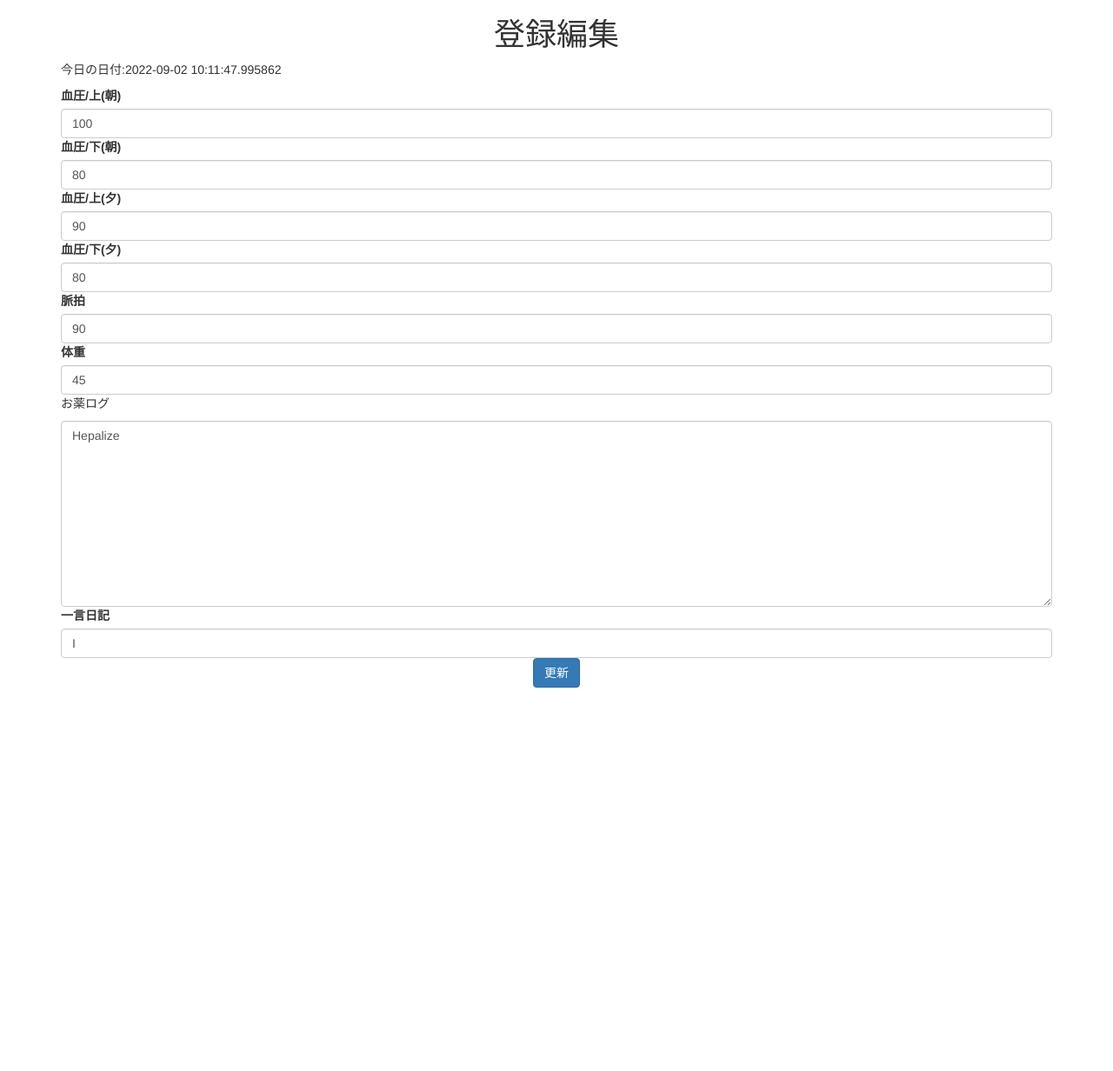
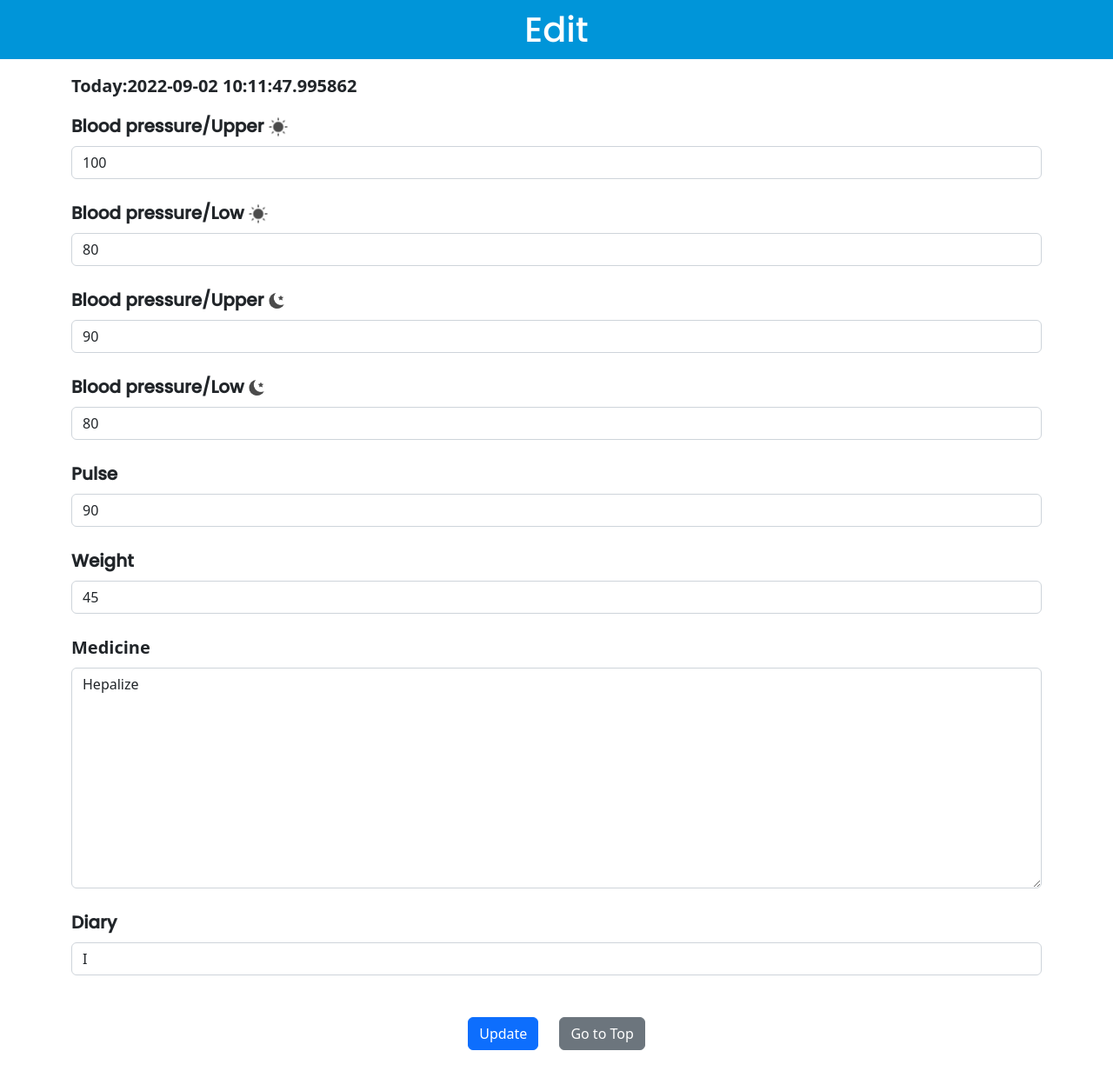
Before and after one commit to kugaitomomi/healthcare-app, a Flask app: page /2/update in a window 1280 px wide. Shown: the whole page at 87% size. Before the commit the page ends 791 px from the top, so only its background shows below. Run offline with Flask 2, Linux system fonts and the light colour scheme; a user stored in the database is signed in; data comes from the database, SQL or seed files in the repository; both versions use the stored data as it was after the commit; some libraries are stand-ins or nearby versions.

Commit message:
refactor: images

```diff
--- a/app.py
+++ b/app.py
@@ -1,14 +1,13 @@
 from flask import Flask, make_response
-from flask import render_template, request, redirect
+from flask import render_template, request, redirect, Blueprint
 from flask_sqlalchemy import SQLAlchemy
 from flask_login import UserMixin, LoginManager, login_user, logout_user, login_required
-from flask_bootstrap import Bootstrap
-
 from werkzeug.security import generate_password_hash, check_password_hash
 import os
 from datetime import datetime
 import pytz
 import pandas as pd
+import matplotlib.pyplot as plt
 import csv
 from io import StringIO
 
@@ -19,9 +18,12 @@ app.config['SQLALCHEMY_DATABASE_URI'] = 'sqlite:///health.db'
 app.config['SQLALCHEMY_TRACK_MODIFICATIONS'] = False
 app.config['SECRET_KEY'] = os.urandom(24)
 db = SQLAlchemy(app)
-bootstrap = Bootstrap(app)
+image = Blueprint("image", __name__, static_url_path='/images',
+                  static_folder='./static/images')
+app.register_blueprint(image)
 
-df = pd.read_csv('demo.csv')
+
+df = pd.read_csv('healthlog.csv')
 header = df.columns
 record = df.values.tolist()
 
@@ -157,9 +159,9 @@ def delete(id):
     return redirect('/')
 
 
-@app.route('/demo')
-def demo():
-    return render_template('demo.html', header=header, record=record)
+@app.route('/graph')
+def graph():
+    return render_template('graph.html', header=header, record=record)
 
 
 @app.route('/quickbooks/<obj>')
--- /dev/null
+++ b/healthlog.csv
@@ -0,0 +1,2 @@
+"id","upper_morning","low_morning","upper_evening","low_evening","pulse","weight","medicine","diarycreated_at"
+"1","100","80","120","100","100","45","Hepalize","I was fine","2022-09-02 08:30:54.636393"
--- a/static/style.css
+++ b/static/styles/style.css
@@ -1,3 +1,34 @@
+@import url('https://fonts.googleapis.com/css2?family=Poppins:wght@300;400;500&display=swap');
+@font-face {
+  font-family: 'FontAwesome';
+  src: url('../font/fontawesome-webfont.eot');
+}
+.title, label, .d-md-flex dl dt {
+  font-family: 'Poppins', sans-serif;
+}
+
+.title {
+  background: #0095d9;
+  color: #fff;
+  padding: 10px 0;
+}
+
+.topBtn {
+  margin: 0;
+}
+
+.topBtn.ma0 {
+  margin: 0;
+}
+
+.img01 {
+  width: 22px;
+}
+
+.img02 {
+  width: 18px;
+}
+
 table {
   margin-top: 1em;
   margin-left: auto;
--- a/templates/base.html
+++ b/templates/base.html
@@ -1,16 +1,26 @@
 <!DOCTYPE html>
 <html lang="en">
-
 <head>
-  <meta charset="UTF-8">
+  <!-- <meta charset="UTF-8"> -->
+  <meta http-equiv="Content-Type" content="text/html;charset=UTF-8">
   <meta http-equiv="X-UA-Compatible" content="IE=edge">
   <meta name="viewport" content="width=device-width, initial-scale=1.0">
-  <title>Document</title>
+  <link rel="preconnect" href="https://fonts.googleapis.com">
+  <link rel="preconnect" href="https://fonts.gstatic.com" crossorigin>
+  <link href="https://fonts.googleapis.com/css2?family=Poppins:wght@300;400;500&display=swap" rel="stylesheet">
+  <!-- CSS only -->
+  <link href="https://cdn.jsdelivr.net/npm/bootstrap@5.2.0/dist/css/bootstrap.min.css" rel="stylesheet"
+    integrity="sha384-gH2yIJqKdNHPEq0n4Mqa/HGKIhSkIHeL5AyhkYV8i59U5AR6csBvApHHNl/vI1Bx" crossorigin="anonymous">
+<link rel="stylesheet" href="{{ url_for('.static', filename='styles/style.css') }}">
+  <title>Simple Health</title>
 </head>
 
 <body>
   {% block content %}
   {% endblock %}
+  <!-- JavaScript Bundle with Popper -->
+  <script src="https://cdn.jsdelivr.net/npm/bootstrap@5.2.0/dist/js/bootstrap.bundle.min.js"
+    integrity="sha384-A3rJD856KowSb7dwlZdYEkO39Gagi7vIsF0jrRAoQmDKKtQBHUuLZ9AsSv4jD4Xa" crossorigin="anonymous"></script>
 </body>
 
 </html>
--- a/templates/update.html
+++ b/templates/update.html
@@ -1,44 +1,45 @@
 <!-- base.htmlを読み込む。 -->
-{% extends "bootstrap/base.html" %}
+{% extends "base.html" %}
 {% block content %}
-<h1 class="text-center mb-3">登録編集</h1>
+<h1 class="text-center mb-3 title">Edit</h1>
 <div class="container pb-4">
-  <p class="w-25 fw-bold fs-5">今日の日付:{{ post.created_at }}</p>
+  <p class="fw-bold fs-5">Today:{{ post.created_at }}</p>
 <form method="POST">
   <div class="mb-4">
-    <label class="form-label fw-bold fs-5" for="upper_morning">血圧/上(朝)</label>
+    <label class="form-label fw-bold fs-5" for="upper_morning">Blood pressure/Upper <img src="{{ url_for('image.static', filename='icon01.png') }}" class="img01"  alt="Morning"></label>
     <input class="form-control" type="number" name="upper_morning" value={{ post.upper_morning }} id="upper_morning">
   </div>
   <div class="mb-4">
-    <label class="form-label fw-bold fs-5" for="low_morning">血圧/下(朝)</label>
+    <label class="form-label fw-bold fs-5" for="low_morning">Blood pressure/Low <img src="{{ url_for('image.static', filename='icon01.png') }}" class="img01"  alt="Morning"></label>
     <input class="form-control" type="number" name="low_morning" value={{ post.low_morning }} id="low_morning">
   </div>
   <div class="mb-4">
-    <label class="form-label fw-bold fs-5" for="upper_evening">血圧/上(夕)</label>
+    <label class="form-label fw-bold fs-5" for="upper_evening">Blood pressure/Upper <img src="{{ url_for('image.static', filename='icon02.png') }}" class="img02"  alt="Evening"></label>
     <input class="form-control" type="number" name="upper_evening" value={{ post.upper_evening }} id="upper_evening">
   </div>
   <div class="mb-4">
-    <label class="form-label fw-bold fs-5" for="low_evening">血圧/下(夕)</label>
+    <label class="form-label fw-bold fs-5" for="low_evening">Blood pressure/Low <img src="{{ url_for('image.static', filename='icon02.png') }}" class="img02"  alt="Evening"></label>
     <input class="form-control" type="number" name="low_evening" value={{ post.low_evening }} id="low_evening">
   </div>
   <div class="mb-4">
-  <label class="form-label fw-bold fs-5" for="pulse">脈拍</label>
+  <label class="form-label fw-bold fs-5" for="pulse">Pulse</label>
   <input class="form-control" type="number" name="pulse" value={{ post.pulse }} id="pulse">
   </div>
   <div class="mb-4">
-    <label class="form-label fw-bold fs-5" class="w-75" for="weight">体重</label>
+    <label class="form-label fw-bold fs-5" class="w-75" for="weight">Weight</label>
     <input class="form-control" ype="number" name="weight" value={{ post.weight }} id="weight">
   </div>
   <div class="mb-4">
-    <p class="form-label fw-bold fs-5">お薬ログ</p>
+    <p class="form-label fw-bold fs-5">Medicine</p>
     <textarea class="form-control" name="medicine" id="medicine" cols="30" rows="10">{{ post.medicine }} </textarea>
   </div>
   <div class="mb-5">
-    <label class="form-label fw-bold fs-5" for="diary">一言日記</label>
+    <label class="form-label fw-bold fs-5" for="diary">Diary</label>
     <input class="form-control" type="text" name="diary" value={{ post.diary }} id="diary">
   </div>
-  <div class="text-center">
-    <input type="submit" class="btn btn-primary" value="更新">
+  <div class="d-flex justify-content-center">
+    <input type="submit" class="btn btn-primary me-4" value="Update">
+    <p class="topBtn ma0"><a href="/" class="btn btn-secondary">Go to Top</a></p>
   </div>
 </form>
 </div>
```
Also changed, not shown: templates/create.html (+13 -14 lines), templates/graph.html (renamed from templates/demo.html, +6 -1 lines), templates/index.html (+9 -9 lines), templates/login.html (+5 -5 lines), templates/signup.html (+9 -9 lines), health.db, static/images/icon01.png (added), static/images/icon02.png (added).
